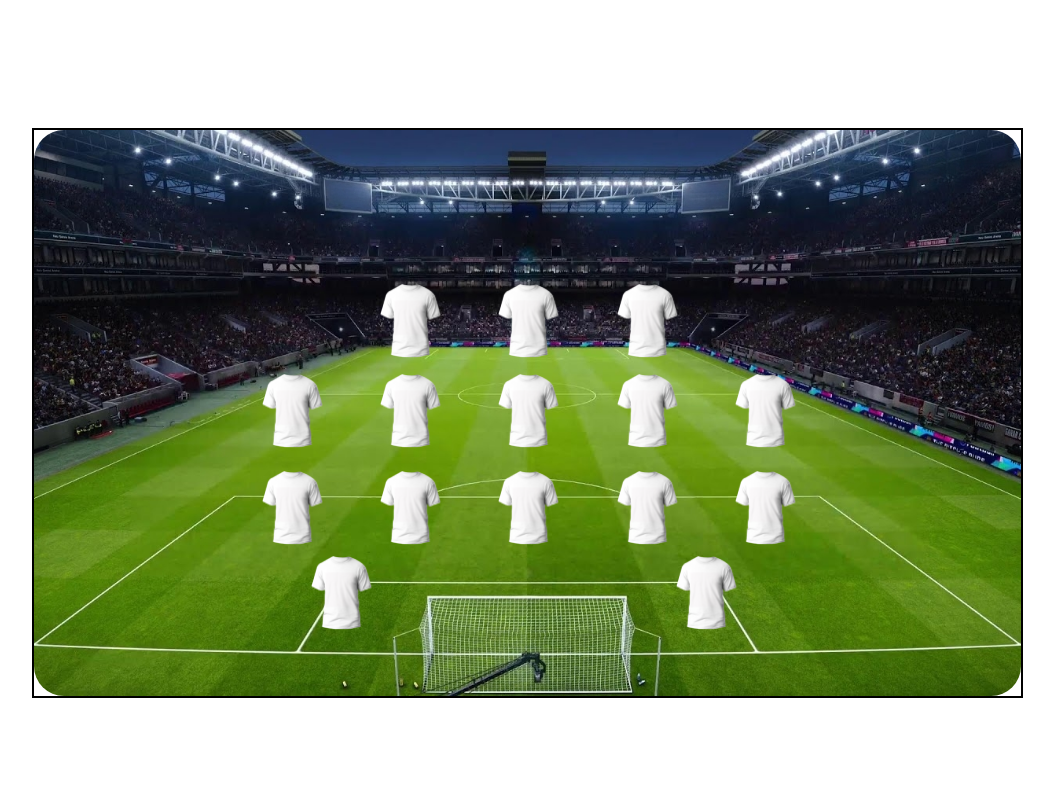
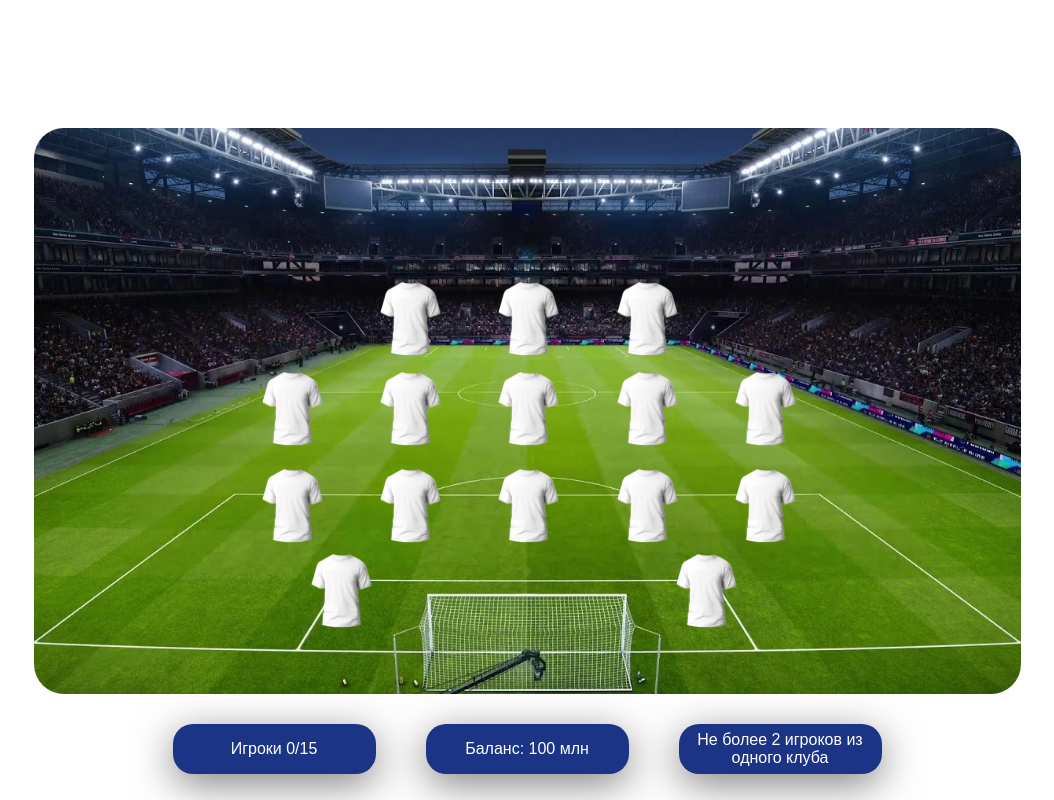
Before and after one commit to MartaKliuchnik/FANFOOTBALL_CLUB, a React (Vite) app: page / in a window 1280 px wide. Shown: the whole page, without its empty margins (113-1167 px from the left). Built offline with nearby package versions, Linux system fonts and the light colour scheme.

Commit message:
feat: create ActiveButton component with styles and integrate it into TeamPlayerMap

```diff
--- a/src/components/FootballField/index.jsx
+++ b/src/components/FootballField/index.jsx
@@ -22,12 +22,8 @@ const playerPositions = [
 
 export default function FootballField() {
 	return (
-		<div className={styles.img_container}>
-			<img
-				className={styles.img_field}
-				src={footballField}
-				alt='football_field'
-			/>
+		<div className={styles.imgContainer}>
+			<img className={styles.imgField} src={footballField} />
 
 			{playerPositions.map((position, index) => (
 				<img
@@ -35,7 +31,7 @@ export default function FootballField() {
 					alt='player'
 					key={index}
 					style={{ left: position.left, top: position.top }}
-					className={styles.img_player}
+					className={styles.imgPlayer}
 				/>
 			))}
 		</div>
--- a/src/components/FootballField/index.module.css
+++ b/src/components/FootballField/index.module.css
@@ -1,16 +1,18 @@
-.img_container {
+.imgContainer {
+	position: relative;
 	width: 987px;
 	height: 566px;
 }
 
-.img_field {
+.imgField {
 	width: 100%;
 	height: 100%;
 	border-radius: 30px;
 	object-fit: cover;
 }
 
-.img_player {
+.imgPlayer {
+	cursor: pointer;
 	position: absolute;
 	width: 63px;
 	height: 76px;
--- a/src/components/TeamPlayerMap/index.jsx
+++ b/src/components/TeamPlayerMap/index.jsx
@@ -2,11 +2,35 @@ import React from 'react';
 import styles from './index.module.css';
 import { tableHeader, filterList } from '../../data/index';
 import FootballField from '../FootballField';
+import ActiveButton from '../UI/ActiveButton';
+
+const activeButtonTitle = [
+	{
+		id: 1,
+		title: 'Игроки 0/15',
+	},
+	{
+		id: 2,
+		title: 'Баланс: 100 млн',
+	},
+	{
+		id: 3,
+		title: 'Не более 2 игроков из одного клуба',
+	},
+];
 
 export default function TeamPlayerMap() {
 	return (
 		<div className={styles.wrapper}>
-			<FootballField />
+			<div className={styles.containerField}>
+				<FootballField />
+
+				<div className={styles.buttonContainer}>
+					{activeButtonTitle.map(({ title, id }) => (
+						<ActiveButton key={id}>{title}</ActiveButton>
+					))}
+				</div>
+			</div>
 
 			{/*FILTER CONTAINER*/}
 			{/* <div className={styles.filter_container}> */}
--- a/src/components/TeamPlayerMap/index.module.css
+++ b/src/components/TeamPlayerMap/index.module.css
@@ -1,10 +1,22 @@
 .wrapper {
 	margin-top: 10%;
-	border: 2px solid black;
+	/* border: 2px solid black; */
 	max-width: 1720px;
 	display: flex;
 	gap: 50px;
-	position: relative;
+}
+
+.containerField {
+	display: flex;
+	flex-direction: column;
+	align-items: center;
+	gap: 30px;
+}
+
+.buttonContainer {
+	display: flex;
+	justify-content: center;
+	gap: 50px;
 }
 
 /* .player .filter_container {
--- /dev/null
+++ b/src/components/UI/ActiveButton/index.jsx
@@ -0,0 +1,5 @@
+import styles from './index.module.css';
+
+export default function ActiveButton({ children }) {
+	return <button>{children}</button>;
+}
--- /dev/null
+++ b/src/components/UI/ActiveButton/index.module.css
@@ -0,0 +1,17 @@
+button {
+	background-color: #1c3486;
+	width: 203px;
+	height: 50px;
+	border-radius: 20px;
+	border: none;
+	text-align: center;
+	font-size: 16px;
+	color: white;
+	box-shadow: 0px 10px 40px 0px rgba(0, 0, 0, 0.5);
+	cursor: pointer;
+	transition: all 0.3s;
+}
+
+button:hover {
+	background-color: #8897cc;
+}
```
